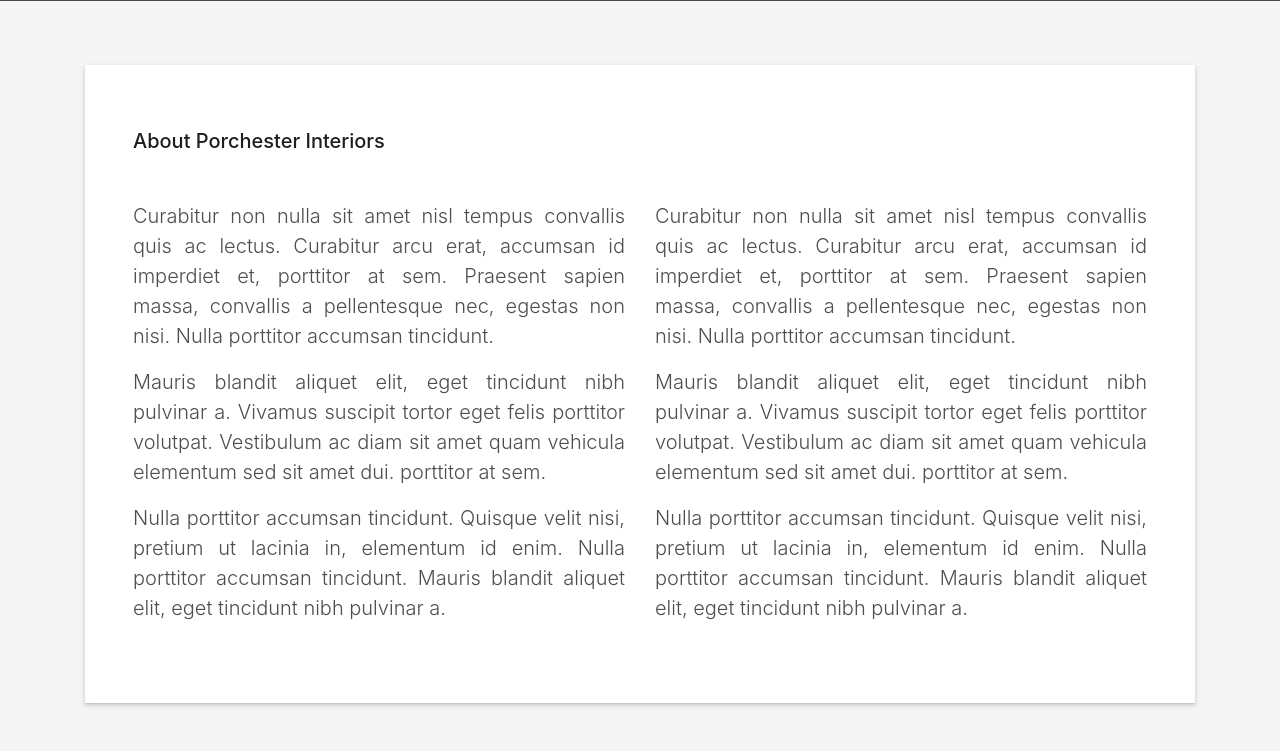
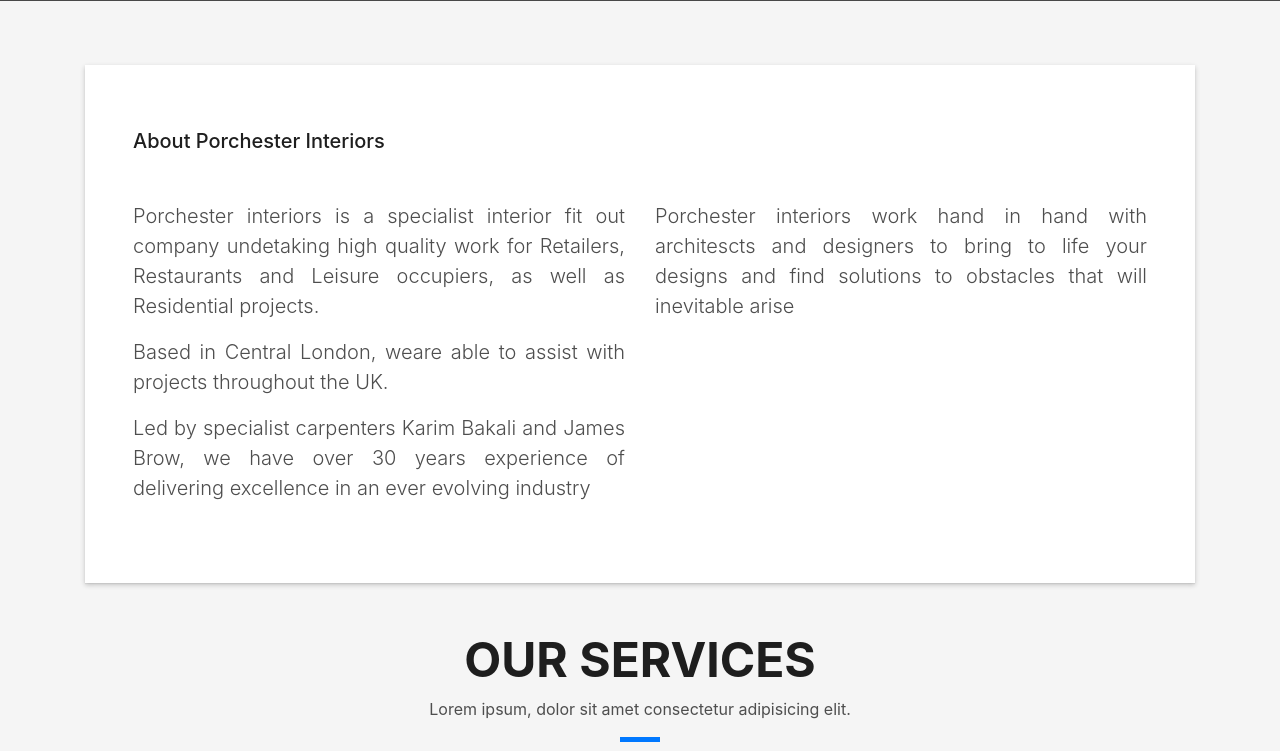
Before and after one commit to teddybak/porchester, a PHP site: page / in a window 1280 px wide. Shown: the part 1081-1832 px from the top of the page. Run offline with PHP 8.4, Linux system fonts and the light colour scheme; some web fonts are replaced; grey boxes are pictures that could not be loaded.

Commit message:
in progress

```diff
--- a/index.php
+++ b/index.php
@@ -169,24 +169,15 @@
                       </h5>
                     </div>
                     <p class="lead text-justify">
-                      Curabitur non nulla sit amet nisl tempus convallis quis ac
-                      lectus. Curabitur arcu erat, accumsan id imperdiet et,
-                      porttitor at sem. Praesent sapien massa, convallis a
-                      pellentesque nec, egestas non nisi. Nulla porttitor
-                      accumsan tincidunt.
+                      Porchester interiors is a specialist interior fit out company undetaking high quality work for Retailers, Restaurants and Leisure occupiers, as well as Residential projects.
                     </p>
                     <p class="lead text-justify">
-                      Mauris blandit aliquet elit, eget tincidunt nibh pulvinar
-                      a. Vivamus suscipit tortor eget felis porttitor volutpat.
-                      Vestibulum ac diam sit amet quam vehicula elementum sed
-                      sit amet dui. porttitor at sem.
+                      Based in Central London, weare able to assist with projects throughout the UK.
                     </p>
                     <p class="lead text-justify">
-                      Nulla porttitor accumsan tincidunt. Quisque velit nisi,
-                      pretium ut lacinia in, elementum id enim. Nulla porttitor
-                      accumsan tincidunt. Mauris blandit aliquet elit, eget
-                      tincidunt nibh pulvinar a.
+                      Led by specialist carpenters Karim Bakali and James Brow, we have over 30 years experience of delivering excellence in an ever evolving industry
                     </p>
+
                   </div>
                 </div>
                 <div class="col-md-6">
@@ -195,24 +186,10 @@
                       <br />
                     </div>
                     <p class="lead text-justify">
-                      Curabitur non nulla sit amet nisl tempus convallis quis ac
-                      lectus. Curabitur arcu erat, accumsan id imperdiet et,
-                      porttitor at sem. Praesent sapien massa, convallis a
-                      pellentesque nec, egestas non nisi. Nulla porttitor
-                      accumsan tincidunt.
+                      Porchester interiors work hand in hand with architescts and designers to bring to life your designs and find solutions to obstacles that will inevitable arise
                     </p>
-                    <p class="lead text-justify">
-                      Mauris blandit aliquet elit, eget tincidunt nibh pulvinar
-                      a. Vivamus suscipit tortor eget felis porttitor volutpat.
-                      Vestibulum ac diam sit amet quam vehicula elementum sed
-                      sit amet dui. porttitor at sem.
-                    </p>
-                    <p class="lead text-justify">
-                      Nulla porttitor accumsan tincidunt. Quisque velit nisi,
-                      pretium ut lacinia in, elementum id enim. Nulla porttitor
-                      accumsan tincidunt. Mauris blandit aliquet elit, eget
-                      tincidunt nibh pulvinar a.
-                    </p>
+
+
                   </div>
                 </div>
               </div>
@@ -723,11 +700,10 @@
                       </p>
                       <ul class="list-ico">
                         <li>
-                          <span class="ion-ios-location"></span> 329 WASHINGTON
-                          ST BOSTON, MA 02108
+                          <span class="ion-ios-location"></span> 7 Damby House, Mozart state
                         </li>
                         <li>
-                          <span class="ion-ios-telephone"></span> (617) 557-0089
+                          <span class="ion-ios-telephone"></span> +44 7587 207770
                         </li>
                         <li>
                           <span class="ion-email"></span> contact@example.com
```
Also changed, not shown: index.html (+9 -33 lines).
